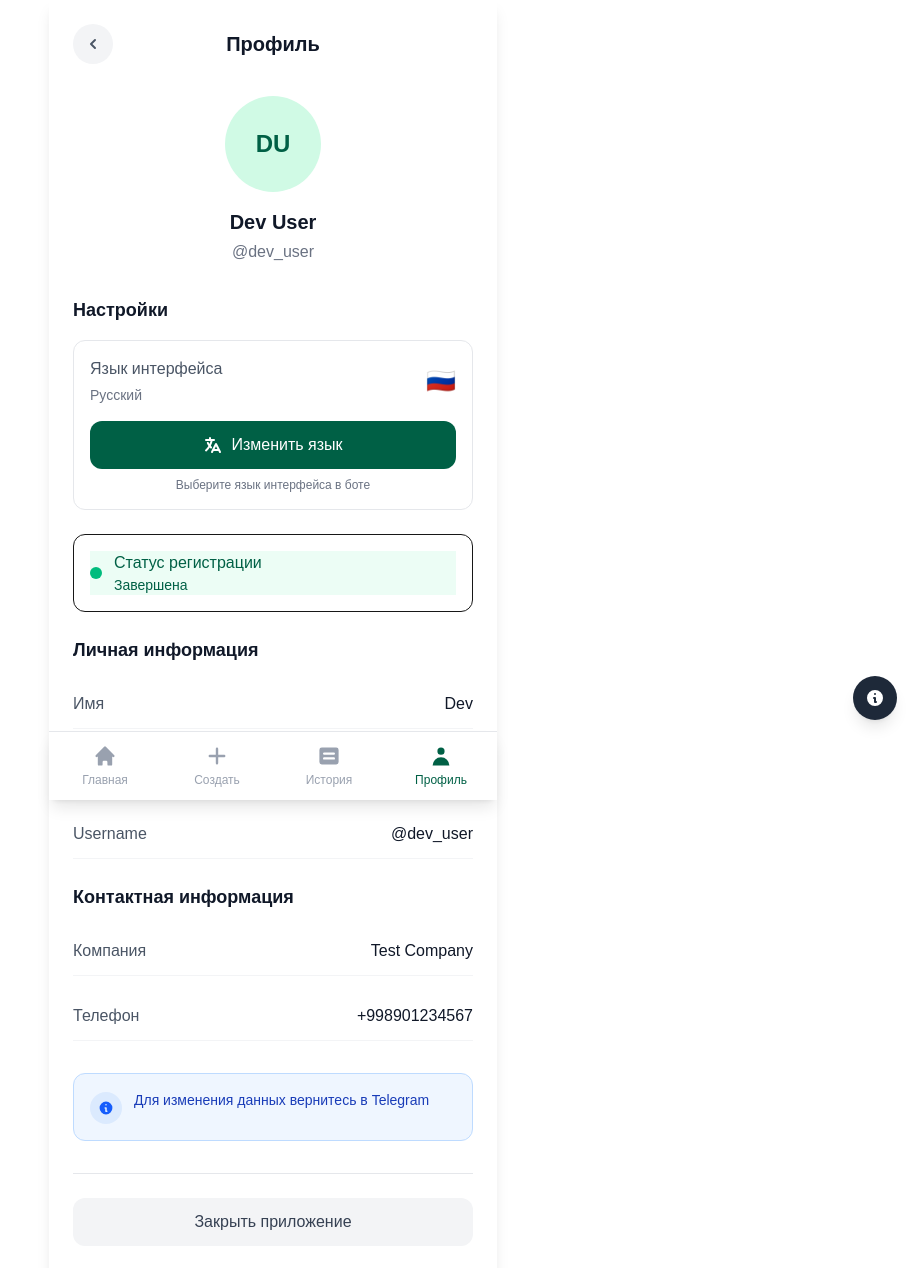
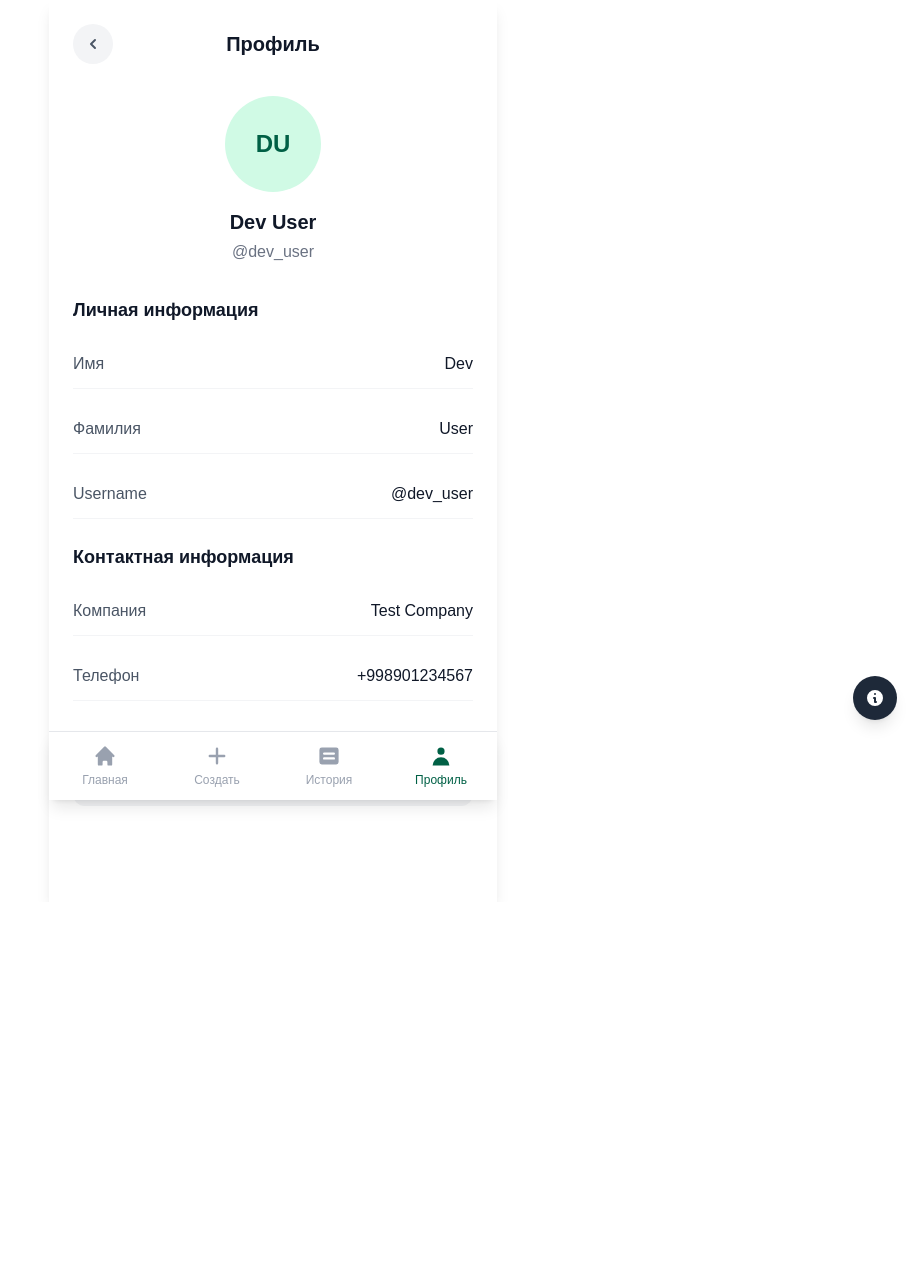
Before and after one commit to Lyuhon/ASMAN_ai, a Next.js app: page /profile in a window 1280 px wide. Shown: the top 1268 px of the page, without its empty margins (367-1280 px from the left). After the commit the page ends 902 px from the top, so only its background shows below. Built offline with nearby package versions, Linux system fonts and the light colour scheme.

Commit message:
Чуть чуть сменил стили

```diff
--- a/src/app/page.jsx
+++ b/src/app/page.jsx
@@ -475,7 +475,7 @@ export default function HomePage() {
                 <h3 className="font-semibold text-lg mb-2">{currentTexts.createReport}</h3>
                 <p className="text-emerald-100 text-sm">{currentTexts.createReportDesc}</p>
               </div>
-              <div className="w-12 h-12 bg-white bg-opacity-20 rounded-full flex items-center justify-center">
+              <div className="w-12 max-h-12 bg-white bg-opacity-20 rounded-full flex items-center justify-center ml-2">
                 <svg className="w-6 h-6" fill="#006045" viewBox="0 0 20 20">
                   <path fillRule="evenodd" d="M10 3a1 1 0 011 1v5h5a1 1 0 110 2h-5v5a1 1 0 11-2 0v-5H4a1 1 0 110-2h5V4a1 1 0 011-1z" clipRule="evenodd" />
                 </svg>
--- a/src/app/profile/page.js
+++ b/src/app/profile/page.js
@@ -836,7 +836,7 @@ export default function ProfilePage() {
             </div>
 
             {/* Language Settings - УПРОЩЕННАЯ ВЕРСИЯ */}
-            <div className="mb-6">
+            {/* <div className="mb-6">
                 <h3 className="text-lg font-semibold text-gray-900 mb-4">{currentTexts.preferences}</h3>
                 <div className="bg-white rounded-xl border border-gray-200 p-4">
                     <div className="flex items-center justify-between mb-4">
@@ -862,10 +862,10 @@ export default function ProfilePage() {
                     </button>
                     <p className="text-xs text-gray-500 text-center mt-2">{currentTexts.changeLanguageDesc}</p>
                 </div>
-            </div>
+            </div> */}
 
             {/* Registration Status */}
-            <div className="mb-6 p-4 rounded-xl border">
+            {/* <div className="mb-6 p-4 rounded-xl border">
                 <div className={`flex items-center ${isRegistrationComplete() ? 'text-emerald-800 bg-emerald-50 border-emerald-200' : 'text-amber-800 bg-amber-50 border-amber-200'}`}>
                     <div className={`w-3 h-3 rounded-full mr-3 ${isRegistrationComplete() ? 'bg-emerald-500' : 'bg-amber-500'}`}></div>
                     <div>
@@ -873,7 +873,7 @@ export default function ProfilePage() {
                         <p className="text-sm">{isRegistrationComplete() ? currentTexts.completed : currentTexts.incomplete}</p>
                     </div>
                 </div>
-            </div>
+            </div> */}
 
             {/* Personal Information */}
             <div className="space-y-6">
@@ -914,7 +914,7 @@ export default function ProfilePage() {
             </div>
 
             {/* Info Message */}
-            <div className="mt-8 p-4 bg-blue-50 rounded-xl border border-blue-200">
+            {/* <div className="mt-8 p-4 bg-blue-50 rounded-xl border border-blue-200">
                 <div className="flex items-start">
                     <div className="w-8 h-8 bg-blue-100 rounded-full flex items-center justify-center mr-3 mt-0.5">
                         <svg className="w-4 h-4 text-blue-600" fill="currentColor" viewBox="0 0 20 20">
@@ -923,7 +923,7 @@ export default function ProfilePage() {
                     </div>
                     <p className="text-blue-800 text-sm">{currentTexts.editInTelegram}</p>
                 </div>
-            </div>
+            </div> */}
 
             {/* Close App Button */}
             {isRegistrationComplete() && (
```
